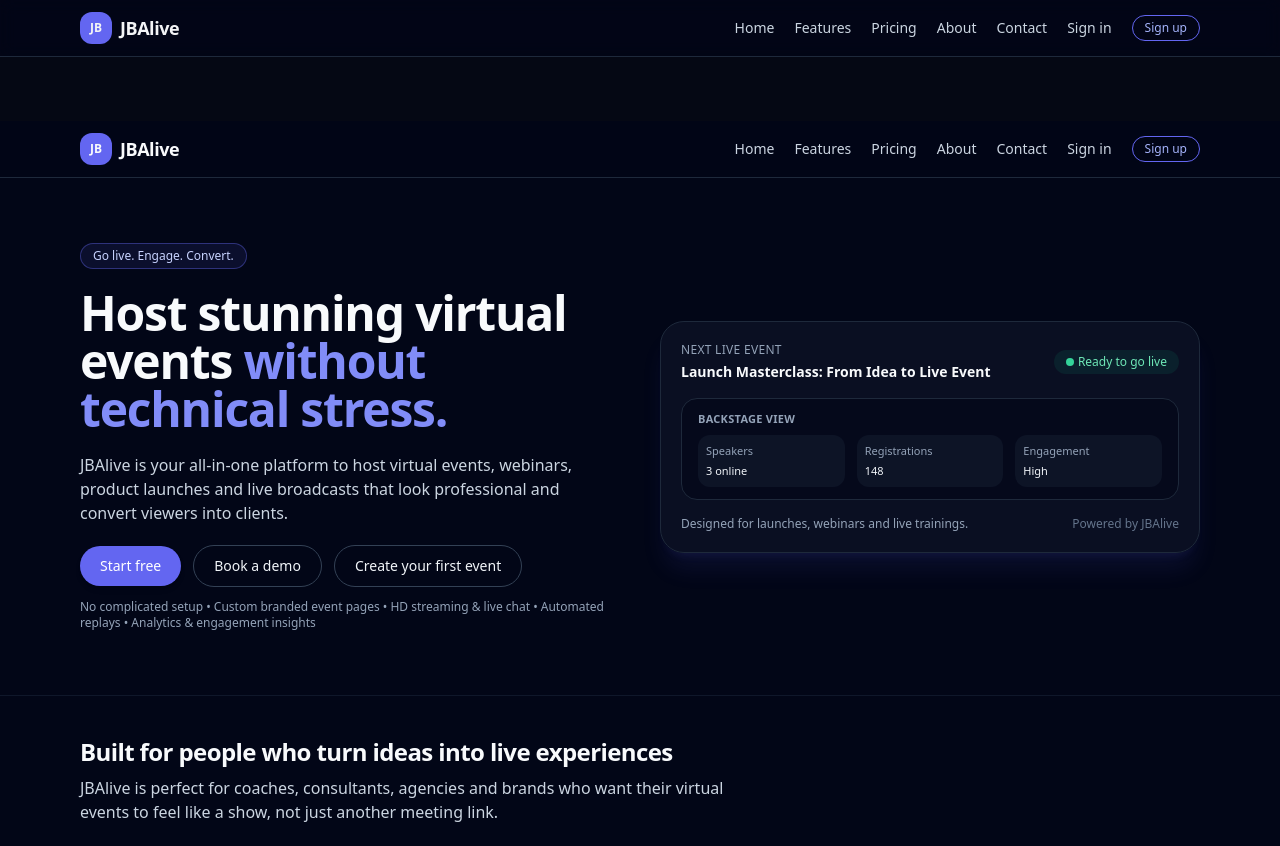
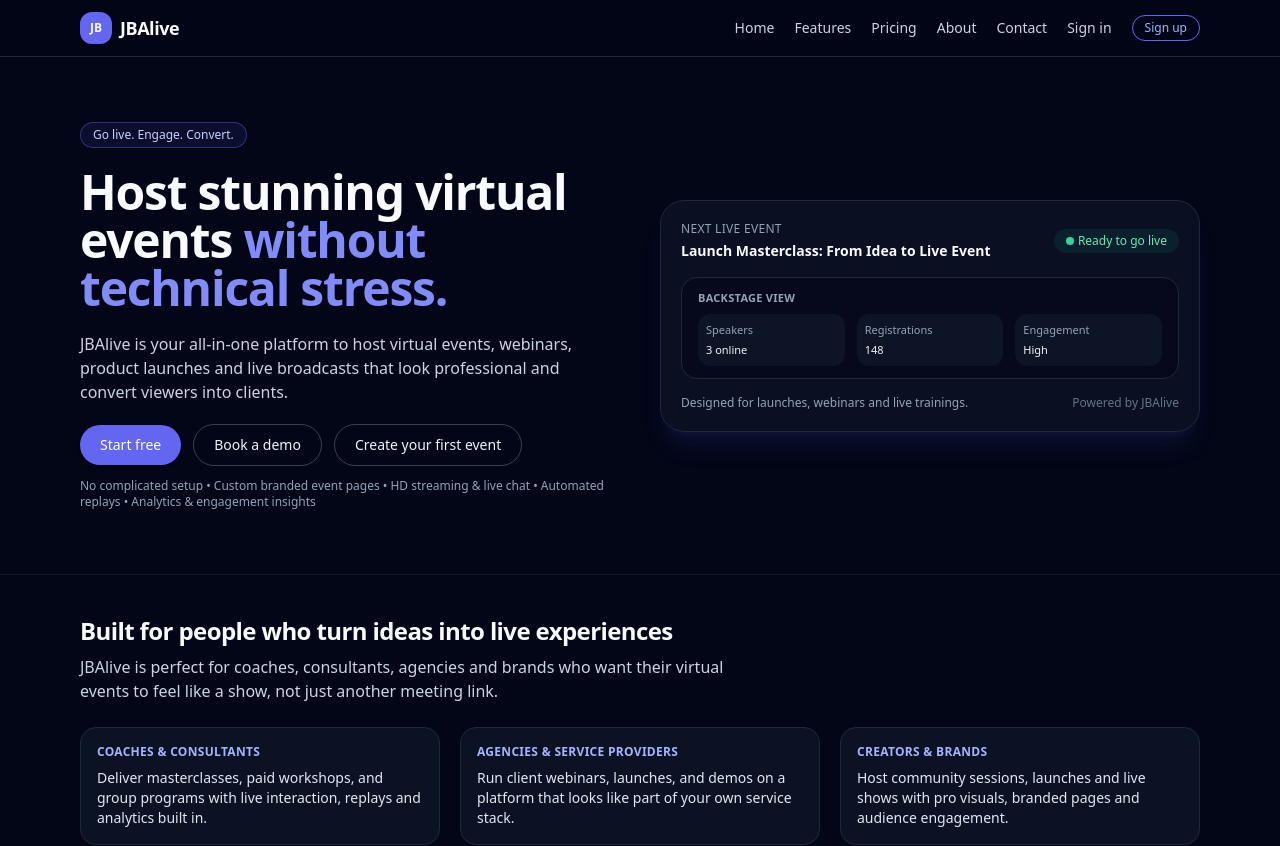
Before and after one commit to jbali-dot/jbalive-client, a React (Vite) app: page / in a window 1280 px wide. Shown: the top 846 px of the page. Built offline with nearby package versions, Linux system fonts and the light colour scheme; no server answers.

Commit message:
Clean routing: App only handles routes, pages keep their own layout

```diff
--- a/src/App.jsx
+++ b/src/App.jsx
@@ -1,5 +1,4 @@
 import { Routes, Route } from 'react-router-dom';
-import Header from './components/Header';
 import Home from './pages/Home';
 import Features from './pages/Features';
 import Pricing from './pages/Pricing';
@@ -9,9 +8,6 @@ import Dashboard from './pages/Dashboard';
 
 export default function App() {
   return (
-    <div className="min-h-screen bg-[#050814] text-gray-100">
-      <Header />
-      <main className="pt-16">
     <Routes>
       <Route path="/" element={<Home />} />
       <Route path="/features" element={<Features />} />
@@ -20,7 +16,5 @@ export default function App() {
       <Route path="/contact" element={<Contact />} />
       <Route path="/dashboard" element={<Dashboard />} />
     </Routes>
-      </main>
-    </div>
   );
 }
```
Also changed, not shown: src/main.jsx (+9 -9 lines). Lines whose indentation alone changed are shown as unchanged.
